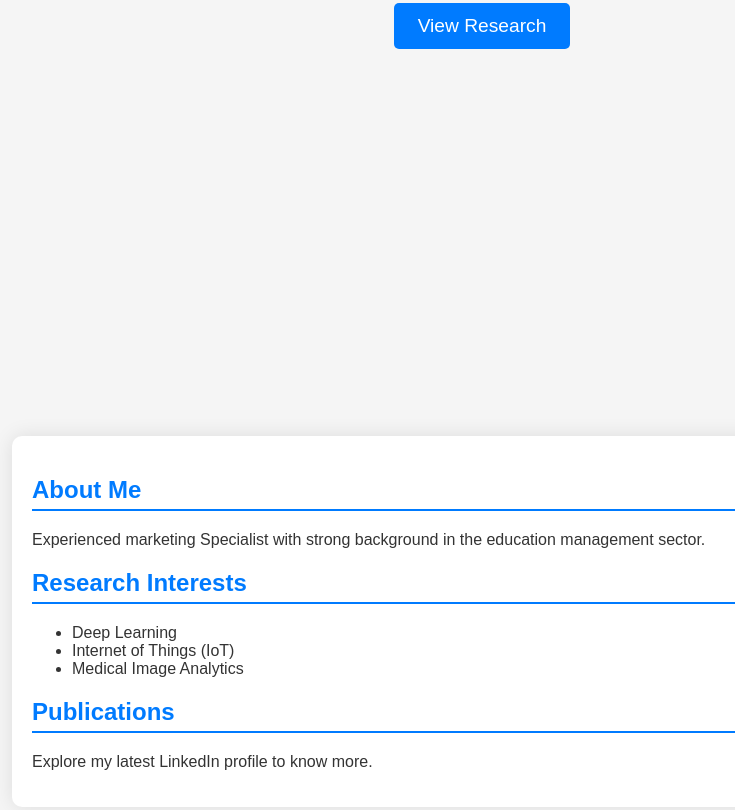
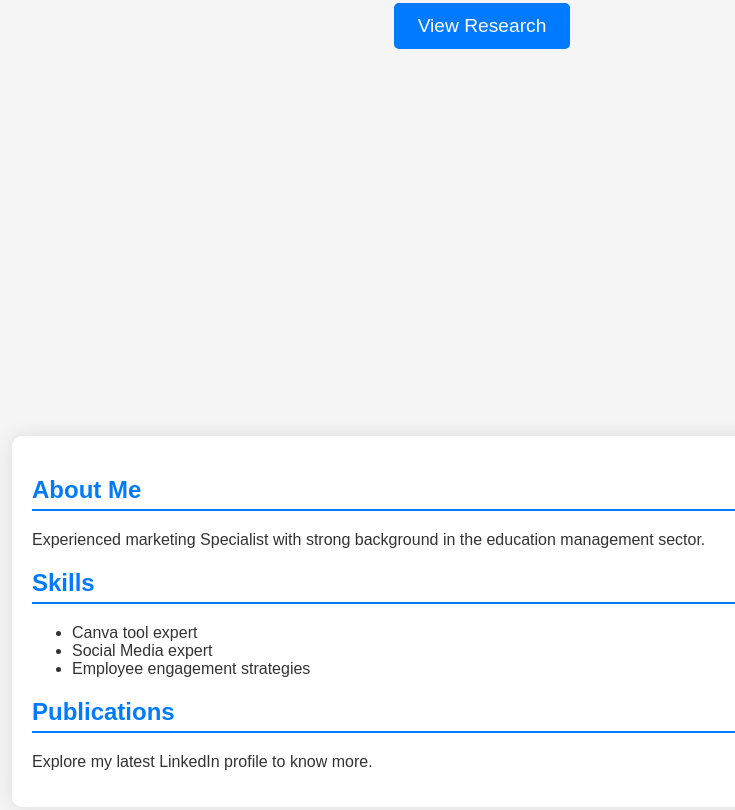
Before and after one commit to Fatima1631/Demo, a plain HTML site: page index.html in a window 1280 px wide. Shown: the part 444-1254 px from the top of the page, without its empty margins (158-893 px from the left). Drawn offline with Linux system fonts and the light colour scheme.

Commit message:
Update index.html

```diff
--- a/index.html
+++ b/index.html
@@ -93,11 +93,11 @@
         </section>
 
         <section>
-            <h2>Research Interests</h2>
+            <h2>Skills</h2>
             <ul>
-                <li>Deep Learning</li>
-                <li>Internet of Things (IoT)</li>
-                <li>Medical Image Analytics</li>
+                <li>Canva tool expert</li>
+                <li>Social Media expert</li>
+                <li>Employee engagement strategies</li>
             </ul>
         </section>
 
```
